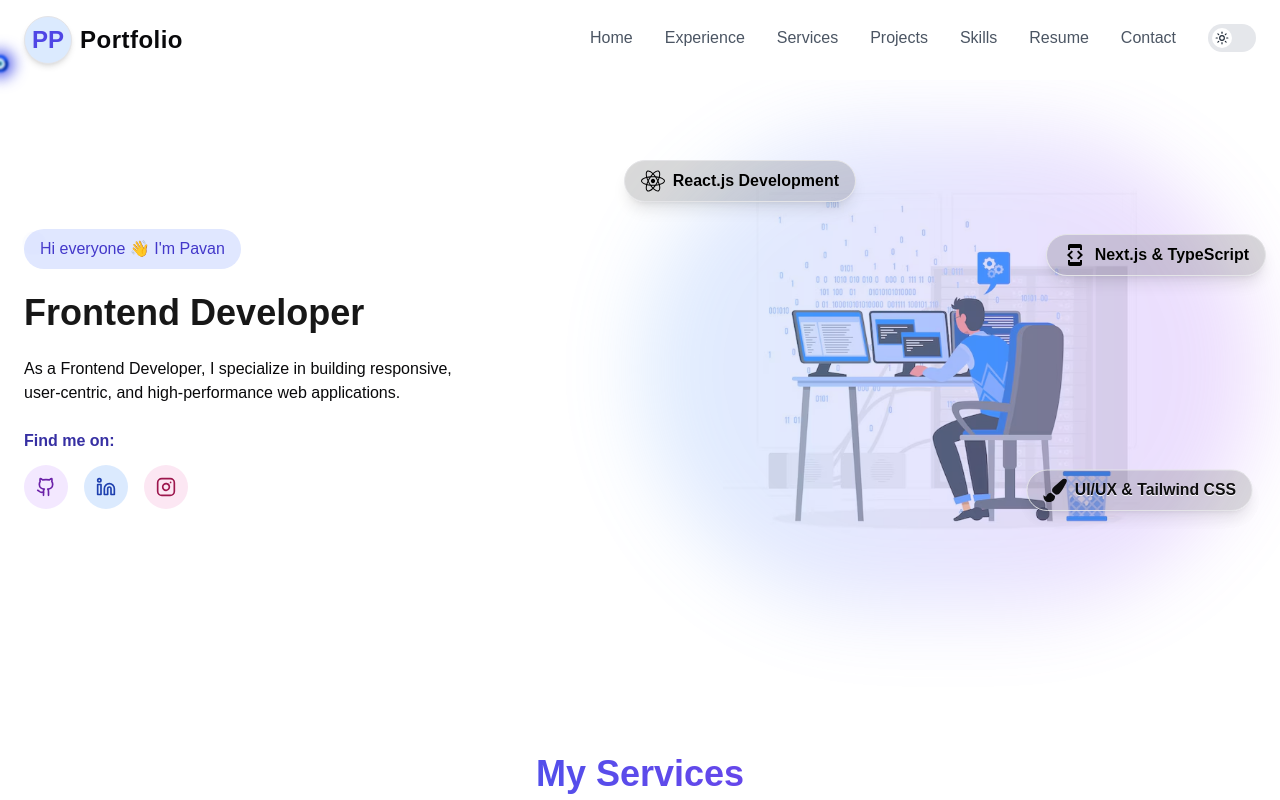
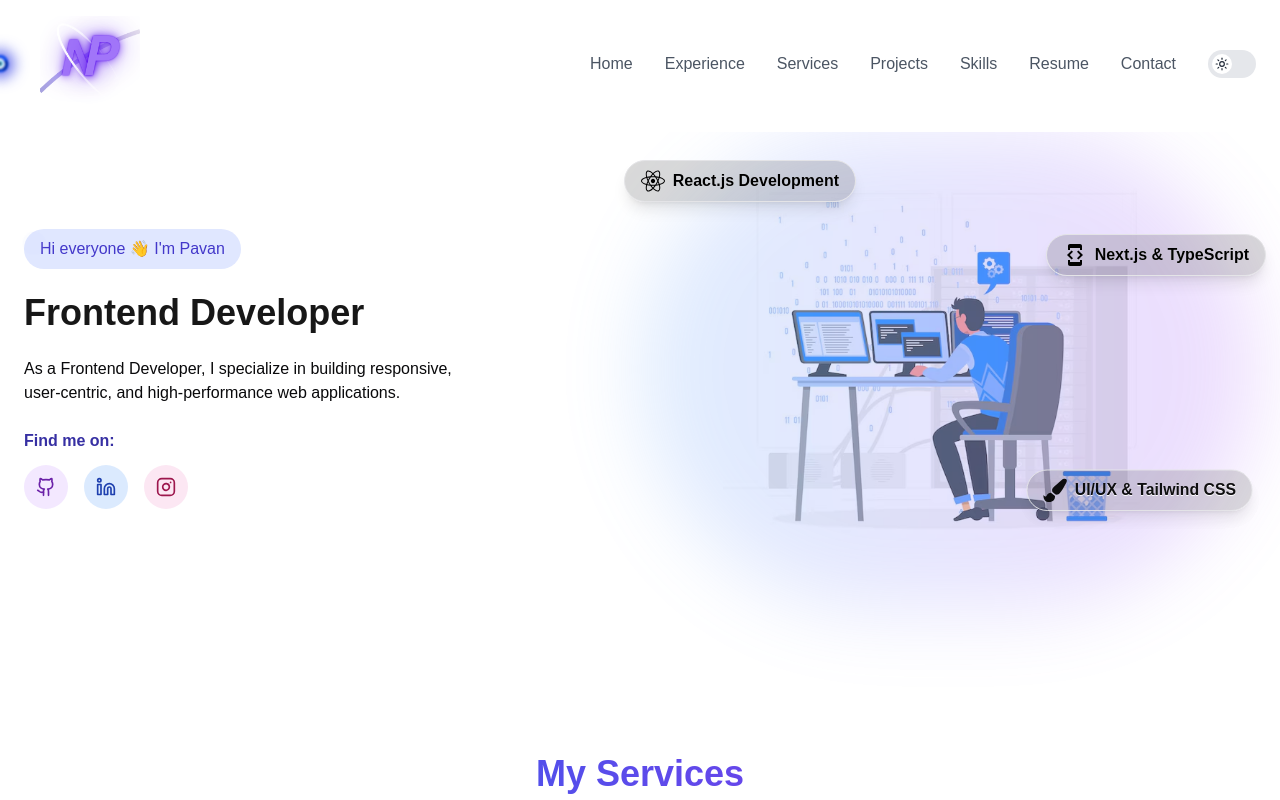
Before and after one commit to TammyAlok2/Alok_Portfolio, a Next.js app: page / in a window 1280 px wide. Shown: the top 800 px of the page. Built offline with nearby package versions, Linux system fonts and the light colour scheme.

Commit message:
something changes

```diff
--- a/src/app/api/og/route.js
+++ b/src/app/api/og/route.js
@@ -8,7 +8,7 @@ export async function GET(request) {
         // Correctly construct the image URL using the request origin
         const baseUrl = new URL(request.url).origin;
         // console.log("baseUrl: ", baseUrl)
-        const imageUrl = `${baseUrl}/og/og_background.png`;
+        const imageUrl = `${baseUrl}/New_logo.png`;
 
         return new ImageResponse(
             (
--- a/src/app/page.js
+++ b/src/app/page.js
@@ -38,14 +38,7 @@ export default function Home() {
             className="mb-6 text-gray-500 [text-shadow:0.05rem_0.05rem_.05rem_lightgray] text-xs"
           >
             <Link href="/">
-              <div className="flex items-center space-x-2">
-                <div className="w-12 h-12 bg-[#dbeafe] rounded-full flex items-center text-2xl text-indigo-600 shadow-md border font-bold justify-center">
-                  PP
-                </div>
-                <span className="font-semibold text-2xl tracking-[.03rem]">
-                  Portfolio
-                </span>
-              </div>
+            <Image height={120} width={120} src={"/New_logo.png"} alt="logo" className="mb-[-2rem] w-[10rem]" />
             </Link>
           </motion.div>
 
--- a/src/components/Layout/Navbar.jsx
+++ b/src/components/Layout/Navbar.jsx
@@ -6,6 +6,7 @@ import { FaArrowUp } from "react-icons/fa";
 import DarkModeToggle from "../common/DarkModeToggle";
 import { navItems } from "@/data/navbarData";
 import useScroll from "@/hooks/useScroll";
+import Image from "next/image";
 
 const ScrollToTopButton = ({ showScrollButton, scrollToTop }) => {
 
@@ -39,12 +40,13 @@ const Navbar = () => {
         <div className="max-w-7xl mx-auto flex justify-between items-center">
           <Link href="/">
             <div className="flex items-center space-x-2">
-              <div className="w-12 h-12 bg-[#dbeafe] rounded-full flex items-center text-2xl text-indigo-600 shadow-md border font-bold justify-center">
+              {/* <div className="w-12 h-12 bg-[#dbeafe] rounded-full flex items-center text-2xl text-indigo-600 shadow-md border font-bold justify-center">
                 PP
               </div>
               <span className="font-semibold text-2xl tracking-[.03rem] dark:text-white">
                 Portfolio
-              </span>
+              </span> */}
+              <Image height={100} width={100} src={"/New_logo.png"} alt="logo" className="ml-4" />
             </div>
           </Link>
 
```
Also changed, not shown: public/New_logo.png (added).
